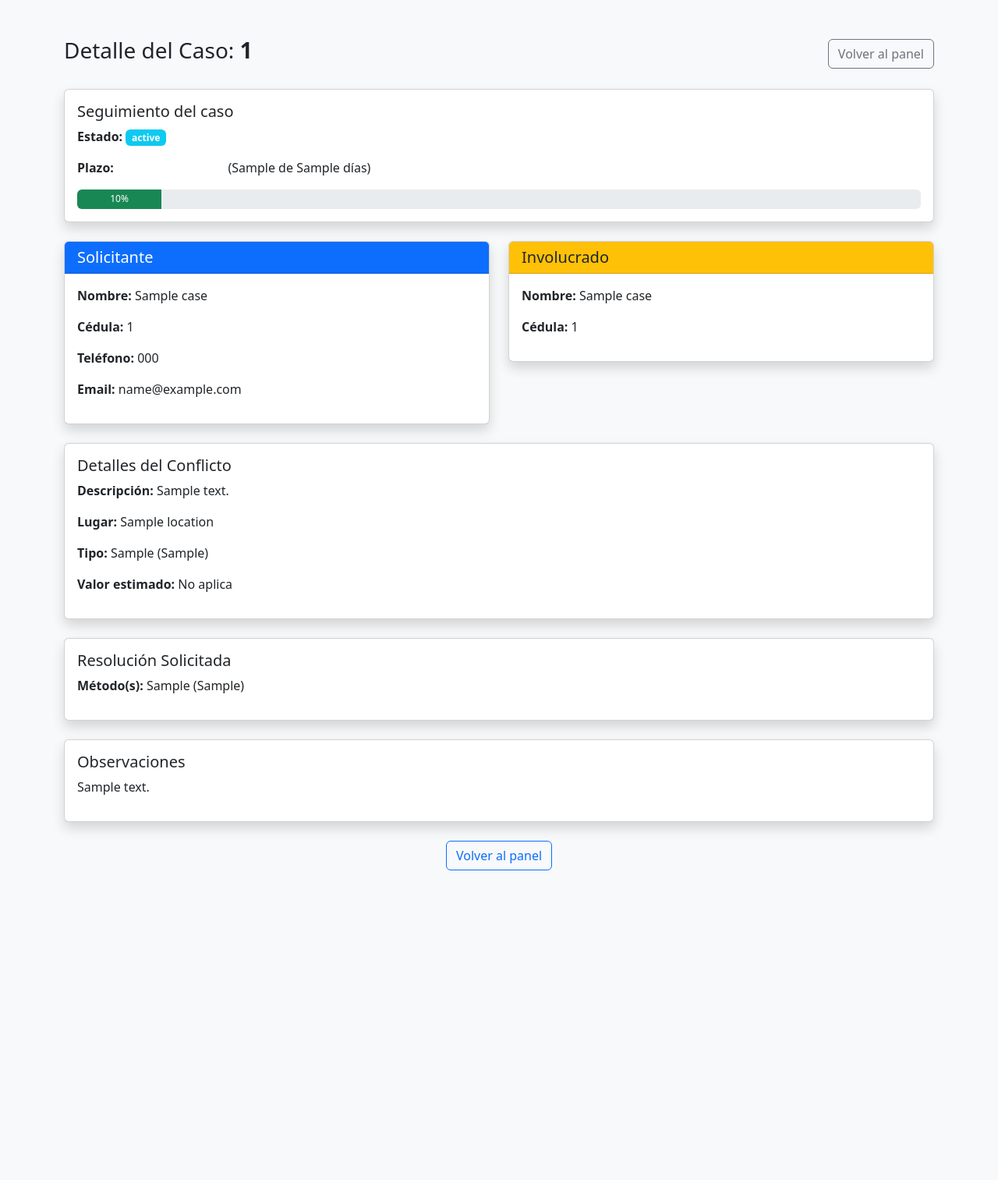
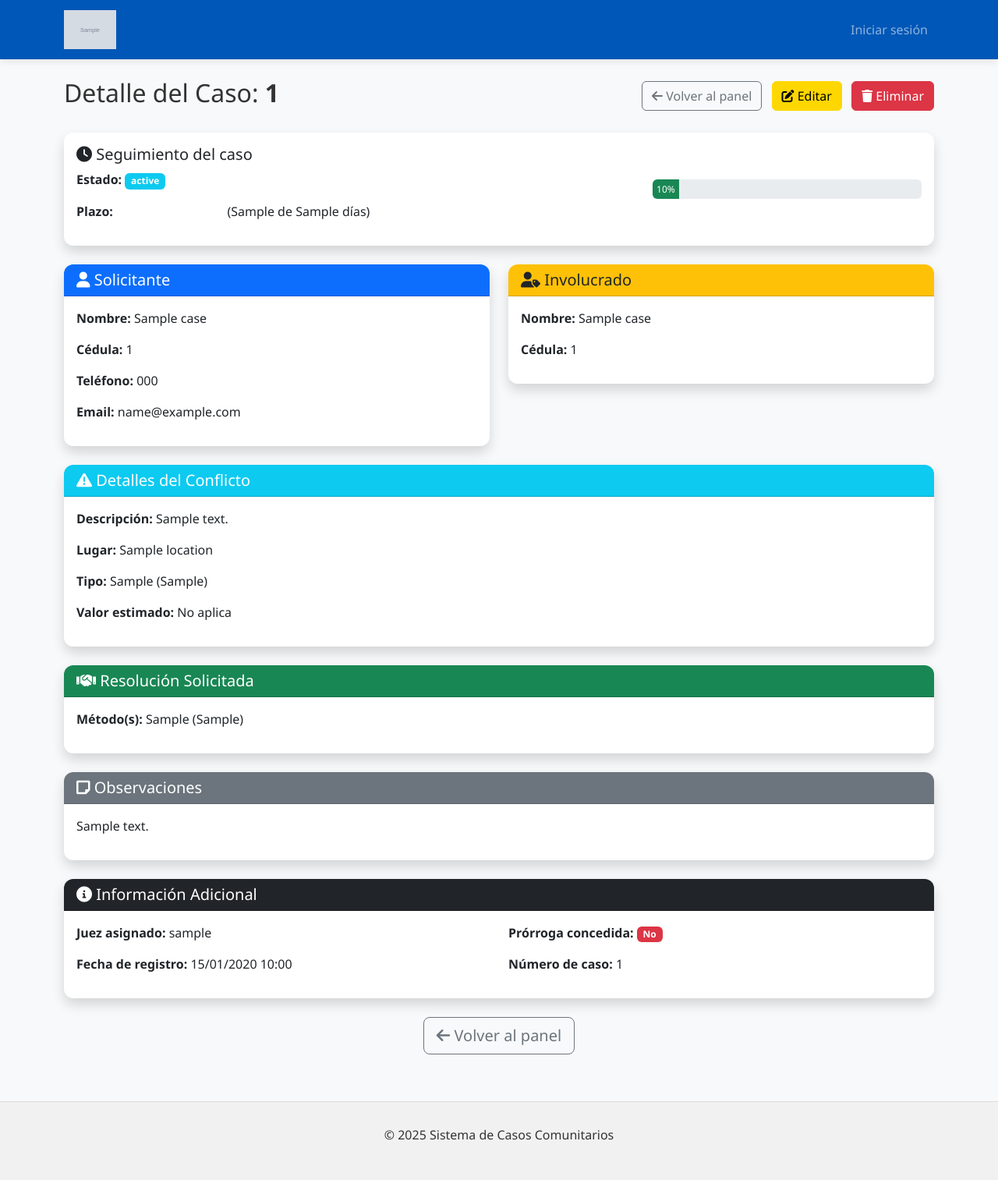
Before and after one commit to Haciendo360/sistema-casos-comunitarios, a Django app: template core/templates/core/admin_case_detail.html in a window 1280 px wide. Shown: the whole page at 78% size. Before the commit the page ends 1116 px from the top, so only its background shows below. Run offline with Django 5.2, Linux system fonts and the light colour scheme; the template is opened without the code that fills it: most values are stand-ins (such as "Sample title", 1, 10 or a date in 2020); grey boxes marked "Sample" are stand-in pictures.

Commit message:
Mejora de diseño: admin_case_detail

```diff
--- a/core/templates/core/admin_case_detail.html
+++ b/core/templates/core/admin_case_detail.html
@@ -1,26 +1,41 @@
-<!DOCTYPE html>
-<html lang="es">
-<head>
-    <meta charset="UTF-8">
-    <title>Detalle del Caso - Admin</title>
-    <link href="https://cdn.jsdelivr.net/npm/bootstrap@5.3.0/dist/css/bootstrap.min.css" rel="stylesheet">
-</head>
-<body class="bg-light">
-    <div class="container py-5">
-        <div class="d-flex justify-content-between align-items-center mb-4">
-            <h3>Detalle del Caso: <strong>{{ case.case_number }}</strong></h3>
-            <a href="{% url 'core:admin_panel' %}" class="btn btn-outline-secondary">Volver al panel</a>
+{% extends 'core/base.html' %}
+{% block title %}Detalle del Caso: {{ case.case_number }}{% endblock %}
+
+{% block content %}
+    <div class="row mb-4">
+        <div class="col-12">
+            <div class="d-flex justify-content-between align-items-center">
+                <h2>Detalle del Caso: <strong>{{ case.case_number }}</strong></h2>
+                <div>
+                    <a href="{% url 'core:admin_panel' %}" class="btn btn-outline-secondary me-2">
+                        <i class="fas fa-arrow-left"></i> Volver al panel
+                    </a>
+                    <a href="{% url 'core:edit_case' case.id %}" class="btn btn-warning me-2">
+                        <i class="fas fa-edit"></i> Editar
+                    </a>
+                    <a href="{% url 'core:delete_case' case.id %}" class="btn btn-danger">
+                        <i class="fas fa-trash"></i> Eliminar
+                    </a>
+                </div>
+            </div>
+        </div>
     </div>
 
     <!-- Termómetro de progreso -->
     <div class="card shadow mb-4">
         <div class="card-body">
-                <h5>Seguimiento del caso</h5>
+            <div class="row align-items-center">
+                <div class="col-md-8">
+                    <h5><i class="fas fa-clock"></i> Seguimiento del caso</h5>
                     <p><strong>Estado:</strong> <span class="badge bg-info">{{ case.get_status_display }}</span></p>
                     <p><strong>Plazo:</strong> <span class="badge bg-{{ deadline_class }}">{{ deadline_status }}</span> ({{ days_elapsed }} de {{ max_days }} días)</p>
+                </div>
+                <div class="col-md-4">
                     <div class="progress" style="height: 25px;">
                         <div class="progress-bar bg-success" role="progressbar" style="width: {{ progress }}%;">
                             {{ progress }}%
+                        </div>
+                    </div>
                 </div>
             </div>
         </div>
@@ -31,7 +46,7 @@
         <div class="col-md-6">
             <div class="card shadow mb-4">
                 <div class="card-header bg-primary text-white">
-                        <h5 class="mb-0">Solicitante</h5>
+                    <h5 class="mb-0"><i class="fas fa-user"></i> Solicitante</h5>
                 </div>
                 <div class="card-body">
                     <p><strong>Nombre:</strong> {{ case.applicant_name }}</p>
@@ -44,7 +59,7 @@
         <div class="col-md-6">
             <div class="card shadow mb-4">
                 <div class="card-header bg-warning text-dark">
-                        <h5 class="mb-0">Involucrado</h5>
+                    <h5 class="mb-0"><i class="fas fa-user-tag"></i> Involucrado</h5>
                 </div>
                 <div class="card-body">
                     <p><strong>Nombre:</strong> {{ case.involved_name }}</p>
@@ -54,29 +69,25 @@
         </div>
     </div>
 
+    <!-- Detalles del conflicto -->
     <div class="card shadow mb-4">
+        <div class="card-header bg-info text-white">
+            <h5 class="mb-0"><i class="fas fa-exclamation-triangle"></i> Detalles del Conflicto</h5>
+        </div>
         <div class="card-body">
-                <h5>Detalles del Conflicto</h5>
             <p><strong>Descripción:</strong> {{ case.conflict_description }}</p>
             <p><strong>Lugar:</strong> {{ case.location }}</p>
-                <p><strong>Tipo:</strong>
-    {% if case.conflict_type %}
-        {{ case.get_conflict_type_display }}
-        {% if case.other_conflict_type %}
-            ({{ case.other_conflict_type }})
-        {% endif %}
-    {% else %}
-        No especificado
-    {% endif %}
-</p>
-
+            <p><strong>Tipo:</strong> {{ case.get_conflict_type_display }}{% if case.other_conflict_type %} ({{ case.other_conflict_type }}){% endif %}</p>
             <p><strong>Valor estimado:</strong> {{ case.estimated_value|default:"No aplica" }}</p>
         </div>
     </div>
 
+    <!-- Resolución -->
     <div class="card shadow mb-4">
+        <div class="card-header bg-success text-white">
+            <h5 class="mb-0"><i class="fas fa-handshake"></i> Resolución Solicitada</h5>
+        </div>
         <div class="card-body">
-                <h5>Resolución Solicitada</h5>
             <p><strong>Método(s):</strong>
                 {% if case.resolution_method %}
                     {{ case.resolution_method }}
@@ -88,18 +99,39 @@
         </div>
     </div>
 
+    <!-- Observaciones -->
     <div class="card shadow mb-4">
+        <div class="card-header bg-secondary text-white">
+            <h5 class="mb-0"><i class="fas fa-sticky-note"></i> Observaciones</h5>
+        </div>
         <div class="card-body">
-                <h5>Observaciones</h5>
             <p>{{ case.notes|default:"No hay observaciones." }}</p>
         </div>
     </div>
 
-        <div class="text-center mt-4">
-            <a href="{% url 'core:admin_panel' %}" class="btn btn-outline-primary">Volver al panel</a>
+    <!-- Información adicional -->
+    <div class="card shadow mb-4">
+        <div class="card-header bg-dark text-white">
+            <h5 class="mb-0"><i class="fas fa-info-circle"></i> Información Adicional</h5>
+        </div>
+        <div class="card-body">
+            <div class="row">
+                <div class="col-md-6">
+                    <p><strong>Juez asignado:</strong> {{ case.judge.get_full_name|default:case.judge.username }}</p>
+                    <p><strong>Fecha de registro:</strong> {{ case.date_registered|date:"d/m/Y H:i" }}</p>
+                </div>
+                <div class="col-md-6">
+                    <p><strong>Prórroga concedida:</strong> {% if case.extension_granted %}<span class="badge bg-success">Sí</span>{% else %}<span class="badge bg-danger">No</span>{% endif %}</p>
+                    <p><strong>Número de caso:</strong> {{ case.case_number }}</p>
+                </div>
+            </div>
         </div>
     </div>
 
-    <script src="https://cdn.jsdelivr.net/npm/bootstrap@5.3.0/dist/js/bootstrap.bundle.min.js"></script>
-</body>
-</html>
+    <!-- Acciones adicionales -->
+    <div class="text-center mt-4">
+        <a href="{% url 'core:admin_panel' %}" class="btn btn-outline-secondary btn-lg">
+            <i class="fas fa-arrow-left"></i> Volver al panel
+        </a>
+    </div>
+{% endblock %}
```
Also changed, not shown: comandos_paraservidor.txt (+62 -0 lines). Lines whose indentation alone changed are shown as unchanged.
